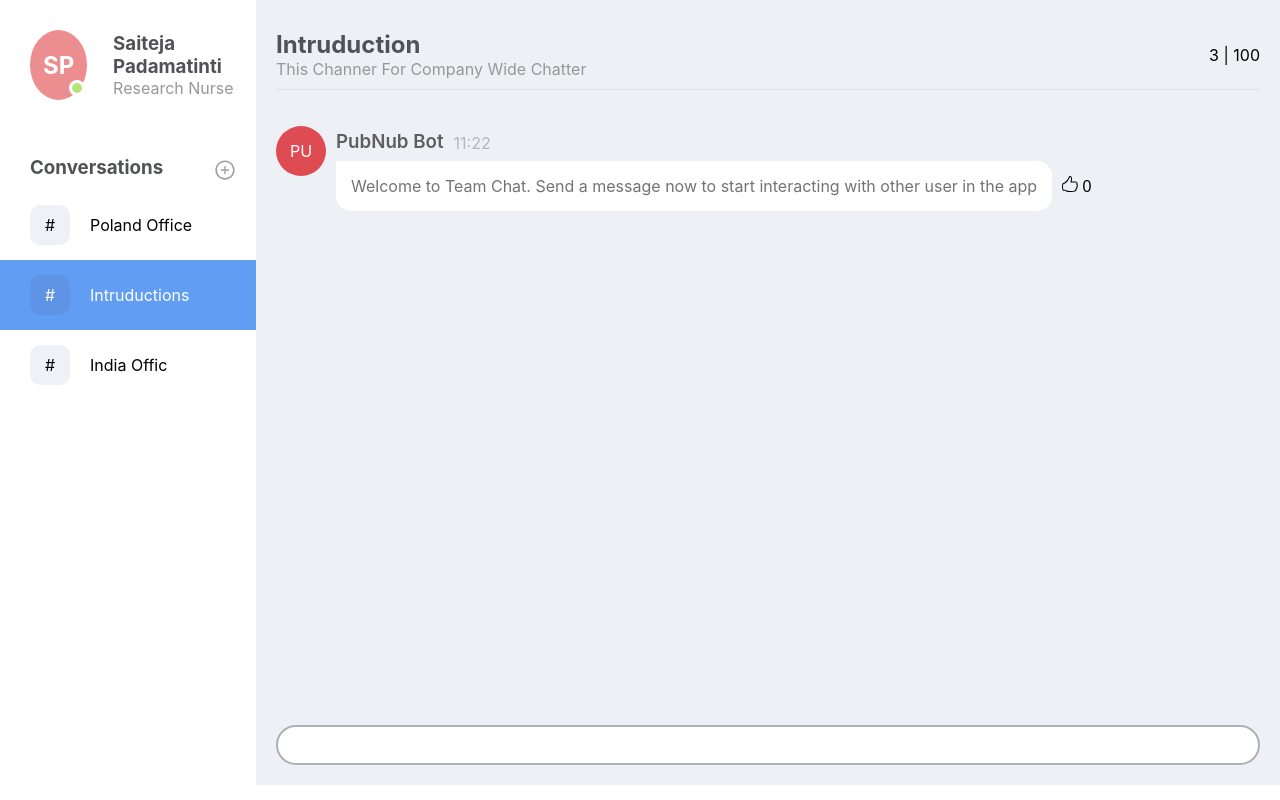
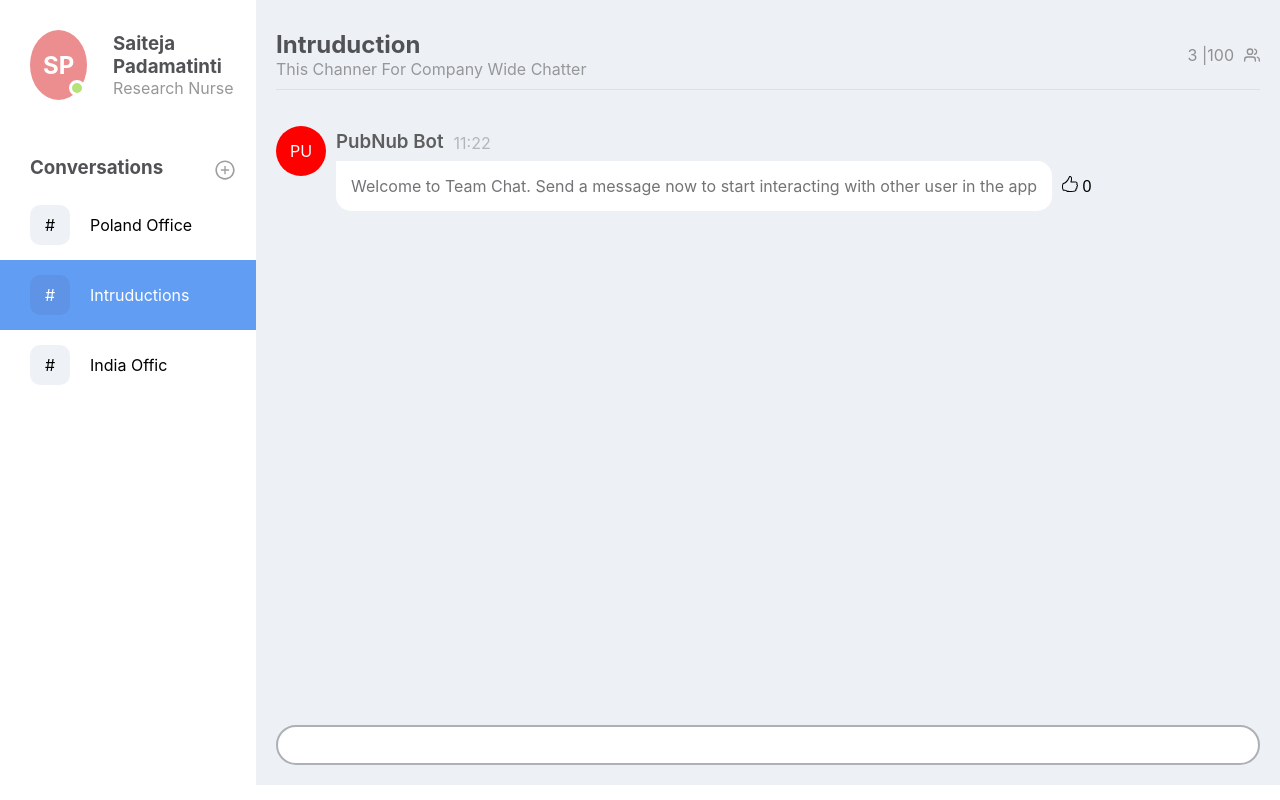
Before and after one commit to saitejapadamatinti/saiteja-basic-chart, a React (Create React App) app: page / in a window 1280 px wide. Built offline with nearby package versions, Linux system fonts and the light colour scheme.

Commit message:
done some changes

```diff
--- a/src/component/HomePage/index.css
+++ b/src/component/HomePage/index.css
@@ -56,3 +56,11 @@
     justify-content: flex-end;
     /* margin-top: 491px; */
 }
+.count-number-div{
+    color: #909090;
+    display: flex;
+    align-items: center;
+}
+.user-count-icon{
+    margin-left: 10px;
+}
--- a/src/component/HomePage/index.js
+++ b/src/component/HomePage/index.js
@@ -1,5 +1,6 @@
 import { Component } from "react"
 import Userchat from "../userchat"
+import {FiUsers} from 'react-icons/fi'
 import "./index.css"
 
 const userlist = ["Alan", "Bob", "Carol", "Dean", "Elin"]
@@ -7,18 +8,21 @@ const userlist = ["Alan", "Bob", "Carol", "Dean", "Elin"]
 const msgTime = new Date(),
     curTime = msgTime.getHours() + ':' + msgTime.getMinutes()
 
+
+
 const userChatList =
 {
     id: "1",
     userName: "PubNub Bot",
     time: curTime,
     userMessage: "Welcome to Team Chat. Send a message now to start interacting with other user in the app",
-    isLiked: false
+    isLiked: false,
+    backgroundColor: "red",
 }
 
 class Homepage extends Component {
     state = {
-        userName: 'Alan', userMessage: '', isLiked: '', userDataArray: [userChatList], time: curTime,
+        userName: 'Alan', userMessage: '', backgroundColor: "red", userDataArray: [userChatList], time: curTime,
     }
 
     onInputElement = (event) => {
@@ -29,11 +33,17 @@ class Homepage extends Component {
     onSubmitFormel = (event) => {
         const { userName, userMessage, isLiked, time } = this.state
         event.preventDefault();
-    // Taking Random Name and Added to State
+        // Taking Random Name and Added to State
         let userlistLength = userlist.length
         let randomName = Math.ceil(Math.random() * userlistLength - 1)
         this.setState({ userName: userlist[randomName] })
         this.setState({ time: curTime })
+        // setup background color
+        let bgColorsArray = ["a", "b", "c", "d", "e", "f"];
+        let randomBgColors = bgColorsArray.length;
+        let randomBgColorsIndex = Math.ceil(Math.random() * randomBgColors);
+        let randomBgColorsNumber = Math.floor(Math.random() * 99999) + 10000;
+        let backgroundColors = "#" + bgColorsArray[randomBgColorsIndex] + randomBgColorsNumber;
         if (userMessage === "") {
             alert("please enter valid input")
         } else {
@@ -42,15 +52,14 @@ class Homepage extends Component {
                 time,
                 userMessage,
                 isLiked,
+                backgroundColor:backgroundColors,
             }
-    // adding new input array to old array
+            // adding new input array to old array
             this.setState(prevState => ({ userDataArray: [...prevState.userDataArray, NewUserDetails] }))
             this.setState({ userMessage: "" })
         }
 
     }
-
-
 
 
     render() {
@@ -65,10 +74,10 @@ class Homepage extends Component {
                             <p className="home-intro-para">This Channer For Company Wide Chatter</p>
 
                         </div>
-                        <div>
+                        <div className="count-number-div">
                             <span>3 | </span>
                             <span>100</span>
-
+                            <FiUsers className="user-count-icon" />
                         </div>
                     </div>
                     <div className="home-bottom-div">
--- a/src/component/sideBar/index.js
+++ b/src/component/sideBar/index.js
@@ -1,7 +1,7 @@
 import "./index.css"
 import { AiOutlinePlusCircle } from 'react-icons/ai';
 
-const conversationArray = ["Poland Office", "Intruductions", "India Offic"]
+// const conversationArray = ["Poland Office", "Intruductions", "India Offic"]
 
 const SideBar = () => {
     return (
--- a/src/component/userchat/index.js
+++ b/src/component/userchat/index.js
@@ -2,9 +2,11 @@ import "./index.css"
 import { SlLike } from "react-icons/sl"
 import { useState } from "react"
 
+
+
 const Userchat = (props) => {
     const { userDataArray } = props
-    const { userName, userMessage, isLiked, time } = userDataArray
+    const { userName, userMessage, time, backgroundColor } = userDataArray
 
     const [likesCount, setLikesCount] = useState(0)
 
@@ -21,7 +23,7 @@ const Userchat = (props) => {
         <li className="chat-list-item">
             <div className="chat-main-div">
                 <div className="chat-user-data">
-                    <h4 className="chat-user-logo">{newShortName.toUpperCase()}</h4></div>
+                    <h4 style={{backgroundColor:backgroundColor}} className="chat-user-logo">{newShortName.toUpperCase()}</h4></div>
                 <div className="chat-user-data-div">
                     <div className="chat-user-data"><h3 className="chat-user-name">{userName}</h3> <p className="chat-user-time">{time}</p></div>
                     <div className="chat-user-msg-like-div">
```
Also changed, not shown: package.json (+5 -2 lines), src/App.js (line endings or trailing spaces), 1 other file (tests, documents, lock files or other folders).
